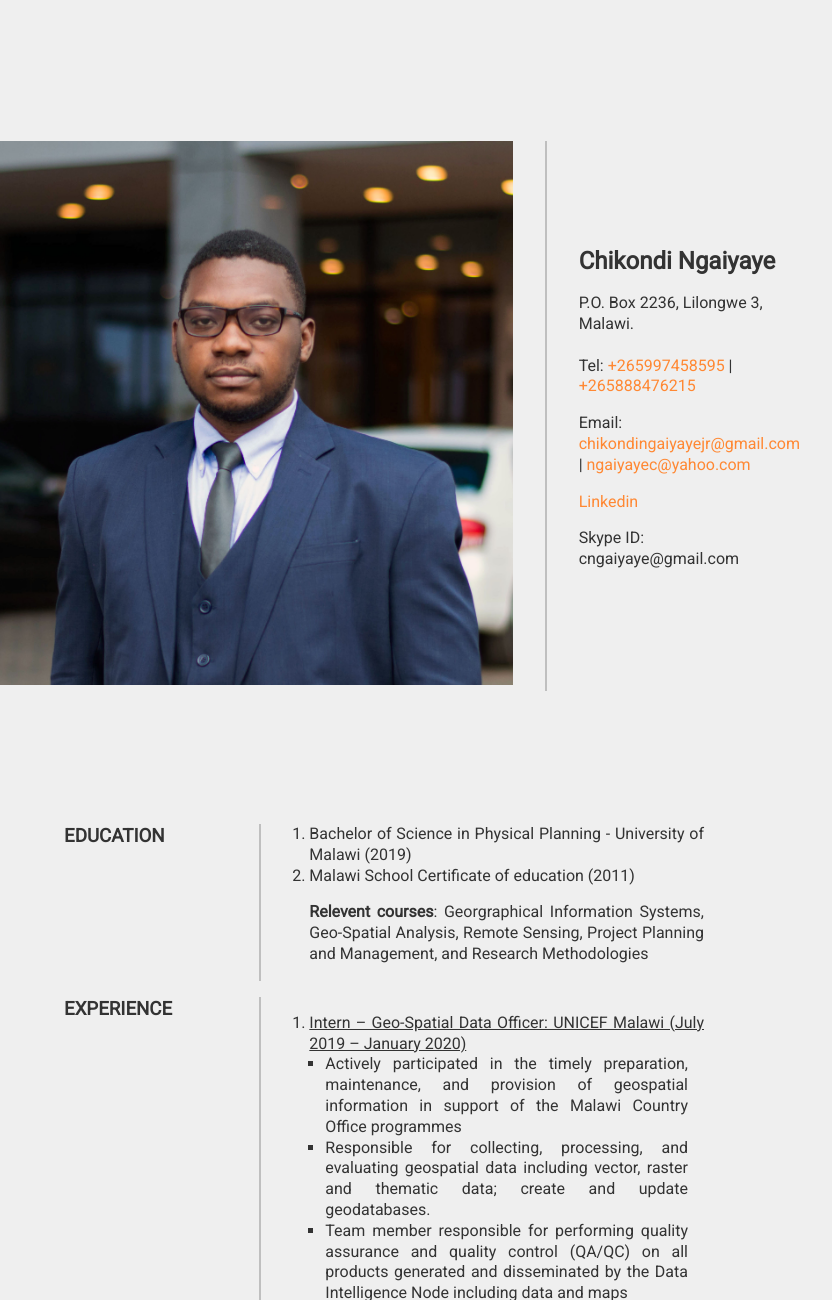
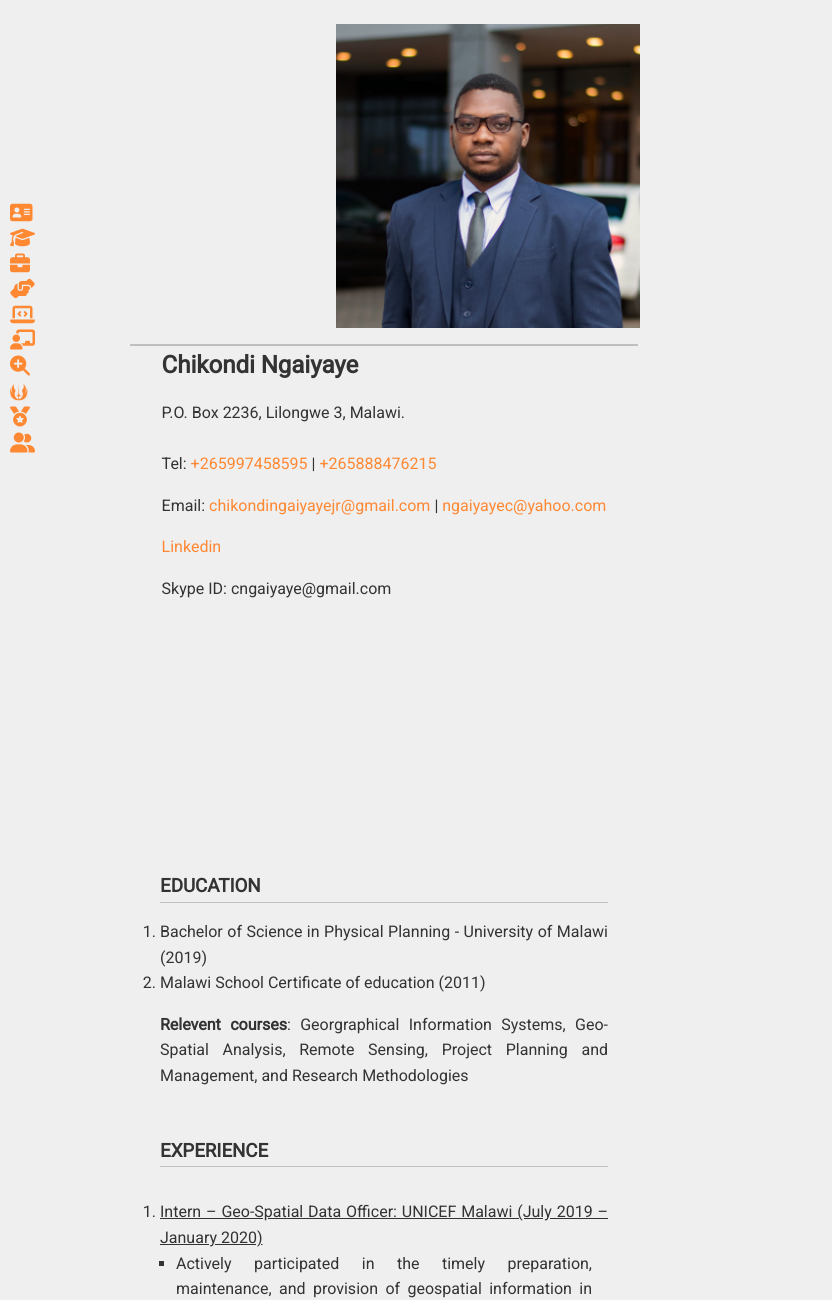
Before and after one commit to Auh3b/resume, a plain HTML site: page index.htm in a window 768 px wide. Shown: the top 1300 px of the page, 832 px wide, since content can reach past the window. Drawn offline with Linux system fonts and the light colour scheme.

Commit message:
added js

```diff
--- a/index.htm
+++ b/index.htm
@@ -8,9 +8,33 @@
       href="https://fonts.googleapis.com/css2?family=Roboto&display=swap"
       rel="stylesheet"
     />
+    <script
+      src="https://kit.fontawesome.com/7fd4353ed5.js"
+      crossorigin="anonymous"
+    ></script>
     <title>Chikondi Ngaiyaye | Resume</title>
   </head>
   <body>
+    <nav id="navbar">
+      <div class="navbar">
+        <ul class="nav">
+          <li>
+            <a href="#personal-info"><i class="fas fa-address-card fa-lg py-1"></i></a>
+          </li>
+          <li>
+            <a href="#education"><i class="fas fa-graduation-cap fa-lg py-1"></i></a>
+          </li>
+          <li><a href="#employment"><i class="fas fa-briefcase fa-lg py-1"></i></a></li>
+          <li><a href="#volunteering"><i class="fas fa-hands-helping fa-lg py-1"></i></a></li>
+          <li><a href="#skills"><i class="fas fa-laptop-code fa-lg py-1"></i></a></li>
+          <li><a href="#training"><i class="fas fa-chalkboard-teacher fa-lg py-1"></i></a></li>
+          <li><a href="#research"><i class="fas fa-search-plus fa-lg py-1"></i></a></li>
+          <li><a href="#membership"><i class="fab fa-jedi-order fa-lg py-1"></i></a></li>
+          <li><a href="#achievement"><i class="fas fa-medal fa-lg py-1"></i></a></li>
+          <li><a href="#references"><i class="fas fa-user-friends fa-lg py-1"></i></a></i></li>
+        </ul>
+      </div>
+    </nav>
     <header>
       <!-- personal info -->
       <div id="personal-info" class="head">
@@ -184,7 +208,7 @@
 
       <!-- voluteer work -->
 
-      <div id="voluteering" class="sect py-1">
+      <div id="volunteering" class="sect py-1">
         <div class="sect-lead">
           <h3>VOLUNTEER WORK</h3>
         </div>
@@ -342,6 +366,7 @@
           </ol>
         </div>
       </div>
+      <script src="./main.js"></script>
     </main>
   </body>
 </html>
--- /dev/null
+++ b/main.js
@@ -0,0 +1,33 @@
+// // menu background shadow
+// window.addEventListener('scroll', function(){
+//     if (window.scrollY > 300)   {
+//         document.querySelector('#navbar').style.box-shadow = 100 0 20 #333;
+//     }   else {
+//         document.querySelector('#navbar').style.opacity = 1
+//     };
+// });
+
+// // sticky menu background
+// window.addEventListener('scroll', function(){
+//     if (window.scrollY > 150)   {
+//         document.querySelector('#navbar').style.opacity = 0.9;
+//     }   else {
+//         document.querySelector('#navbar').style.opacity = 1
+//     };
+// });
+
+// smooth scrolling
+$("#navbar  a,  .btn").on("click", function (event) {
+  if (this.hash !== " ") {
+    event.preventDefault();
+
+    const hash = this.hash;
+
+    $("html,    body").animate(
+      {
+        scrollTop: $(hash).offset().top - 100,
+      },
+      800
+    );
+  }
+});
--- a/style.css
+++ b/style.css
@@ -8,7 +8,7 @@
   margin: 0;
   padding: 0;
   box-sizing: border-box;
-  line-height: 1.3;
+  line-height: 1.6;
 }
 
 body {
@@ -16,7 +16,7 @@ body {
   background: var(--primary-color);
   margin-bottom: 2rem;
   margin: 0 auto;
-  /* max-width: 65%; */
+  max-width: 65%;
   color: var(--text-color);
 }
 
@@ -84,10 +84,20 @@ a:hover {
   text-align: justify;
 }
 
+/* navigation */
+
+.nav {
+  justify-content: center;
+  position: fixed;
+  top: 200px;
+  left: 10px;
+  /* list-style: none; */
+}
+
 /* personal info */
 
 .heading {
-  margin: 0 -6rem;
+  margin: auto;
   display: flex;
   align-items: center;
   /* background: var(--secondary-color); */
@@ -118,7 +128,13 @@ a:hover {
 
 img {
   /* margin: 1rem; */
-  width: 100%;
+  position: relative;
+  width: 70%;
+  left: 7rem;
+}
+
+/* main */
+main {
 }
 
 /* eduction */
@@ -137,16 +153,50 @@ img {
   list-style: none;
 }
 
-@media (min-width: 1100px) {
+@media (min-width: 769px) {
   body {
-    max-width: 50%;
+    max-width: 75%;
   }
 }
 
-@media (max-width: 768px) and (min-width: 501px) {
+@media (max-width: 768px) {
   body {
-    max-width: 100%;
+    max-width: 75%;
     padding: 1rem 2rem;
+  }
+  /* head */
+  #personal-info .heading {
+    flex-direction: column;
+    /* margin: auto; */
+  }
+
+  .h-image {
+    padding: 0.5rem 6rem;
+    border: none;
+  }
+
+  img {
+    width: 95%;
+  }
+
+  .h-text {
+    border-top: 2px solid var(--secondary-color);
+  }
+
+  /* sections */
+  .sect {
+    display: flex;
+    flex-direction: column;
+  }
+
+  .sect:first-child {
+    margin-top: 2rem;
+  }
+
+  .sect-lead {
+    border-right: none;
+    border-bottom: 1px solid var(--secondary-color);
+    margin: 1rem 0;
   }
 }
 
```
